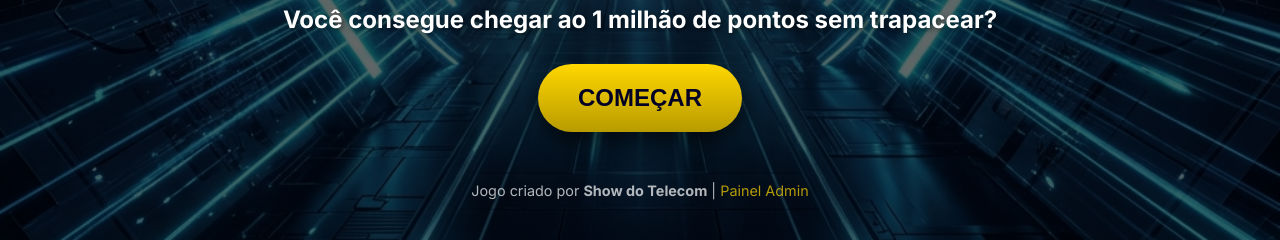
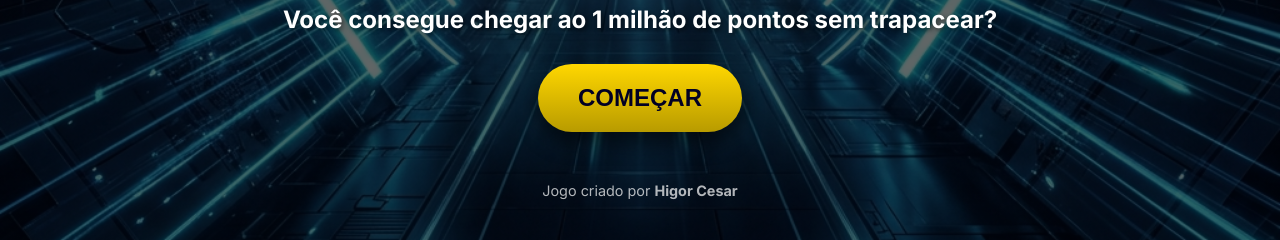
Before and after one commit to mundonetprovedor/showtelecom, a website: page index.html in a window 1280 px wide. Shown: the part 560-800 px from the top of the page. Drawn offline with Linux system fonts and the light colour scheme.

Commit message:
Update credits and hide admin link

```diff
--- a/index.html
+++ b/index.html
@@ -15,8 +15,7 @@
         <p class="start-subtext">Você consegue chegar ao 1 milhão de pontos sem trapacear?</p>
         <button id="btn-start" class="btn-primary">Começar</button>
         <p class="credits">
-            Jogo criado por <strong>Show do Telecom</strong> |
-            <a href="admin.html" style="color: var(--primary); text-decoration: none;">Painel Admin</a>
+            Jogo criado por <strong>Higor Cesar</strong>
         </p>
     </div>
 
```
